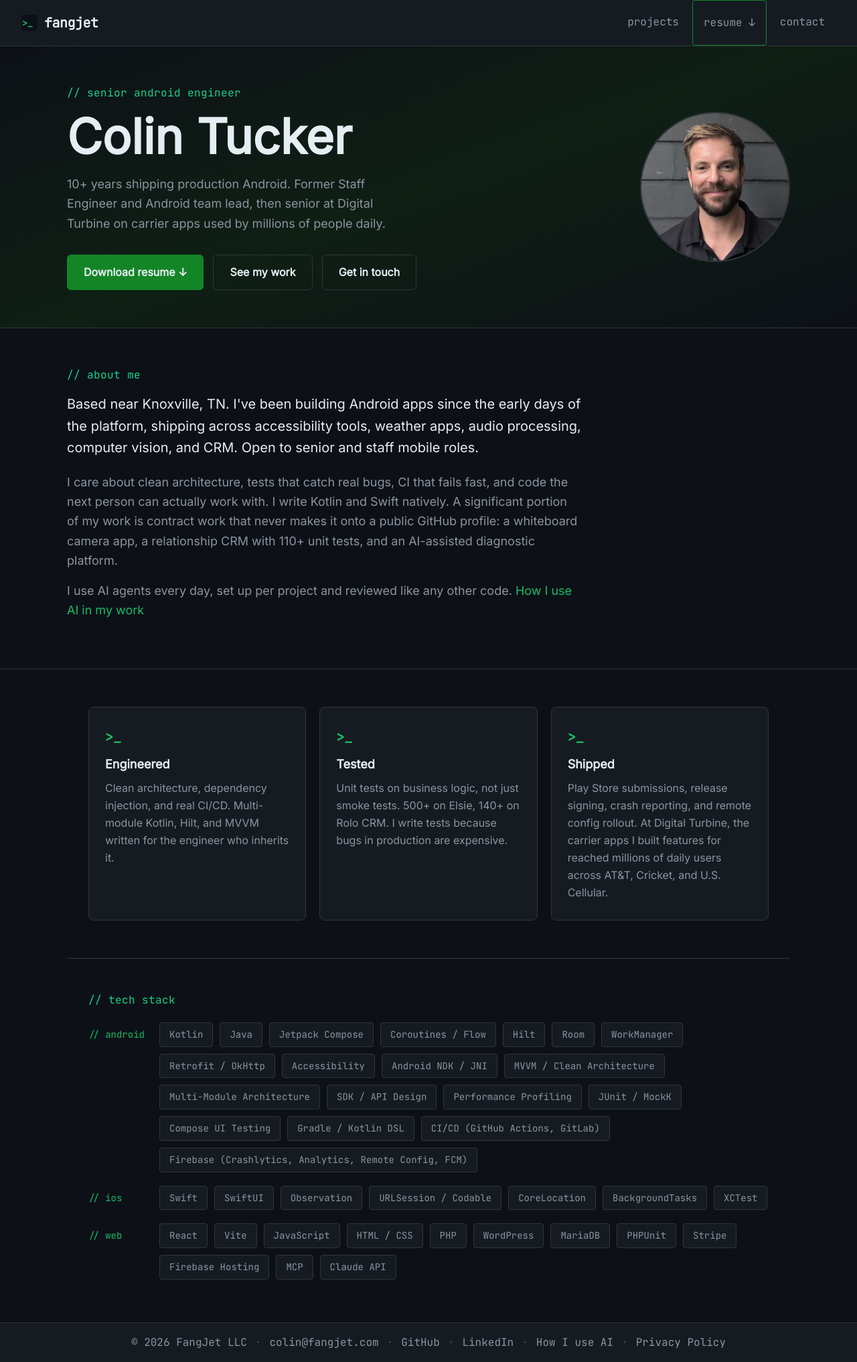
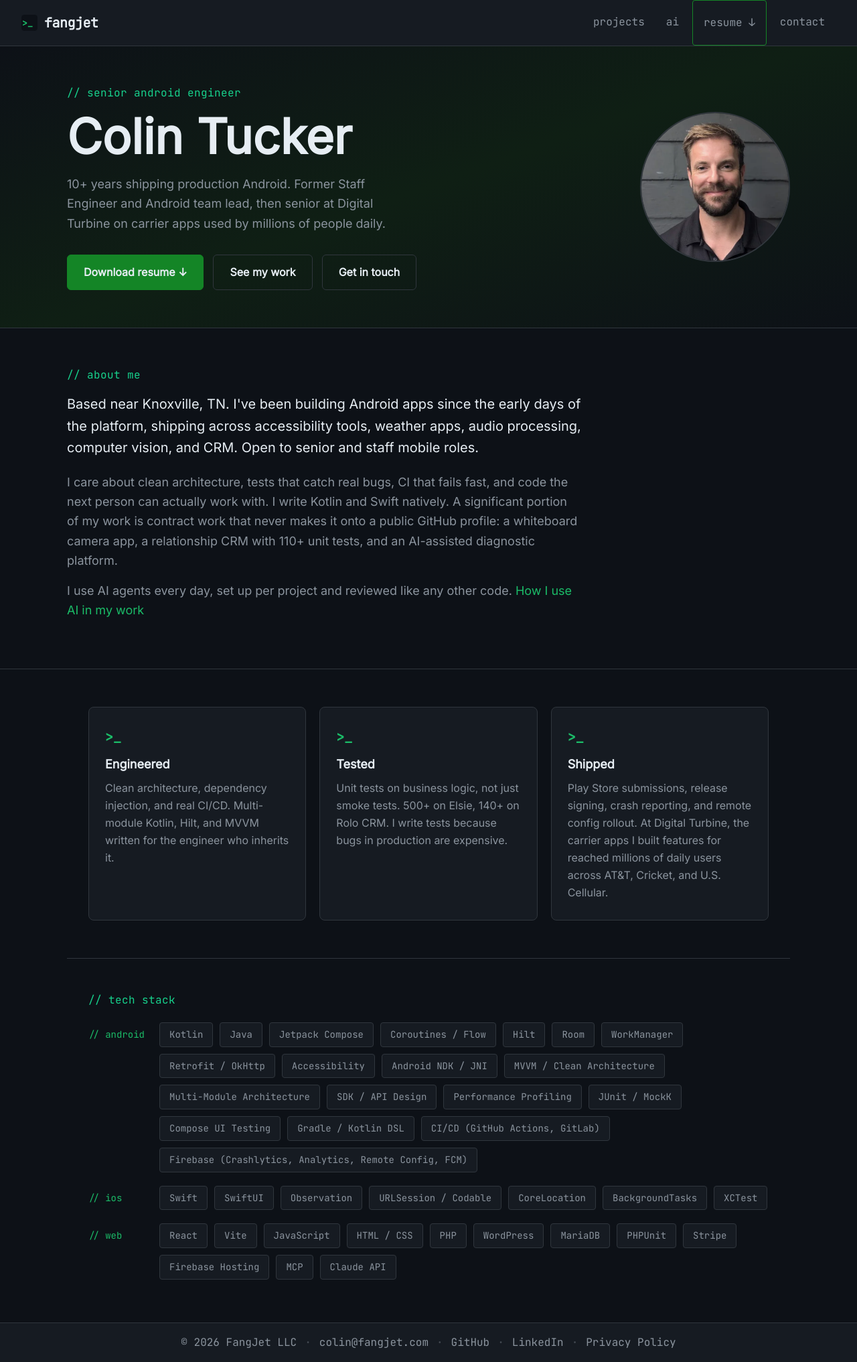
Before and after one commit to tuckercr/fangjet, a React (Vite) app: page / in a window 1280 px wide. Shown: the whole page at 67% size. Built offline with nearby package versions, Linux system fonts and the light colour scheme.

Commit message:
Move the /ai link from the footer to the header
The header is where the site's pages are listed, so /ai sits there
beside projects instead of among the footer's contact links.

```diff
--- a/src/components/Footer.jsx
+++ b/src/components/Footer.jsx
@@ -14,8 +14,6 @@ export default function Footer() {
       {dot}
       <a href="https://www.linkedin.com/in/colin-r-tucker/" target="_blank" rel="noopener noreferrer" className={link}>LinkedIn</a>
       {dot}
-      <Link to="/ai" className={link}>How I use AI</Link>
-      {dot}
       <Link to="/privacy-policy" className={link}>Privacy Policy</Link>
     </footer>
   )
--- a/src/components/Nav.jsx
+++ b/src/components/Nav.jsx
@@ -41,6 +41,7 @@ export default function Nav() {
       <nav className={`phone:w-full phone:border-t phone:border-border ${open ? 'phone:block' : 'phone:hidden'}`}>
         <ul className="flex phone:flex-col phone:pt-2 phone:pb-3">
           <li><NavLink to="/projects" className={pageLink} onClick={close}>projects</NavLink></li>
+          <li><NavLink to="/ai" className={pageLink} onClick={close}>ai</NavLink></li>
           <li>
             <a
               href="/colin-tucker-resume.pdf"
```
Also changed, not shown: 1 other file (tests, documents, lock files or other folders).
